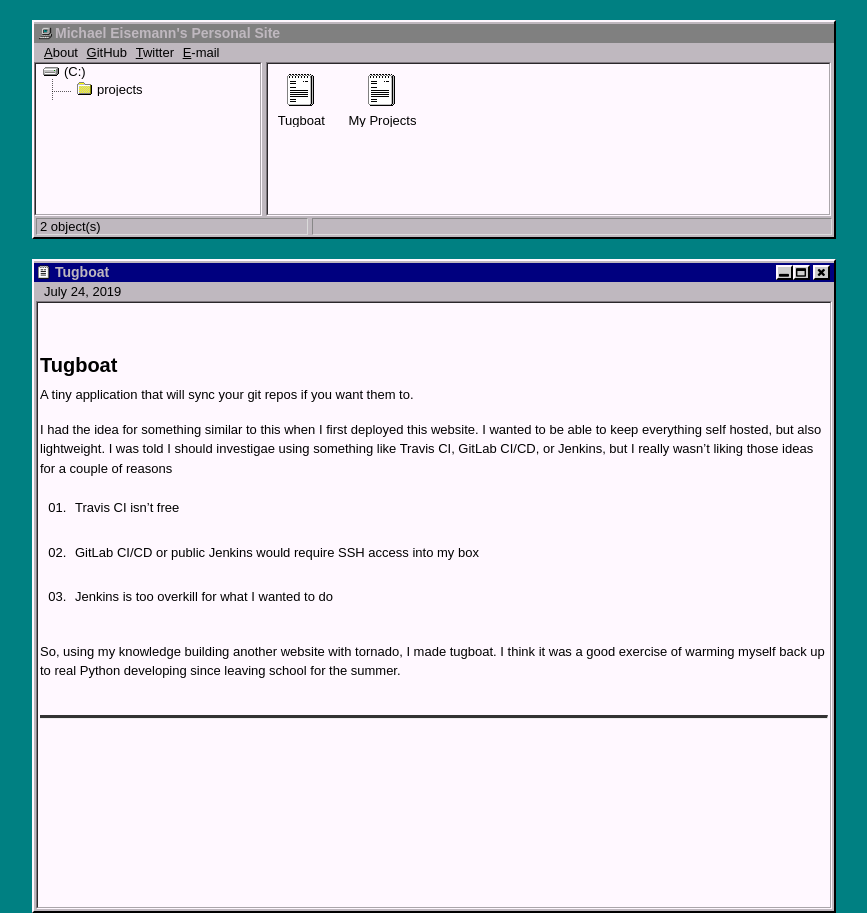
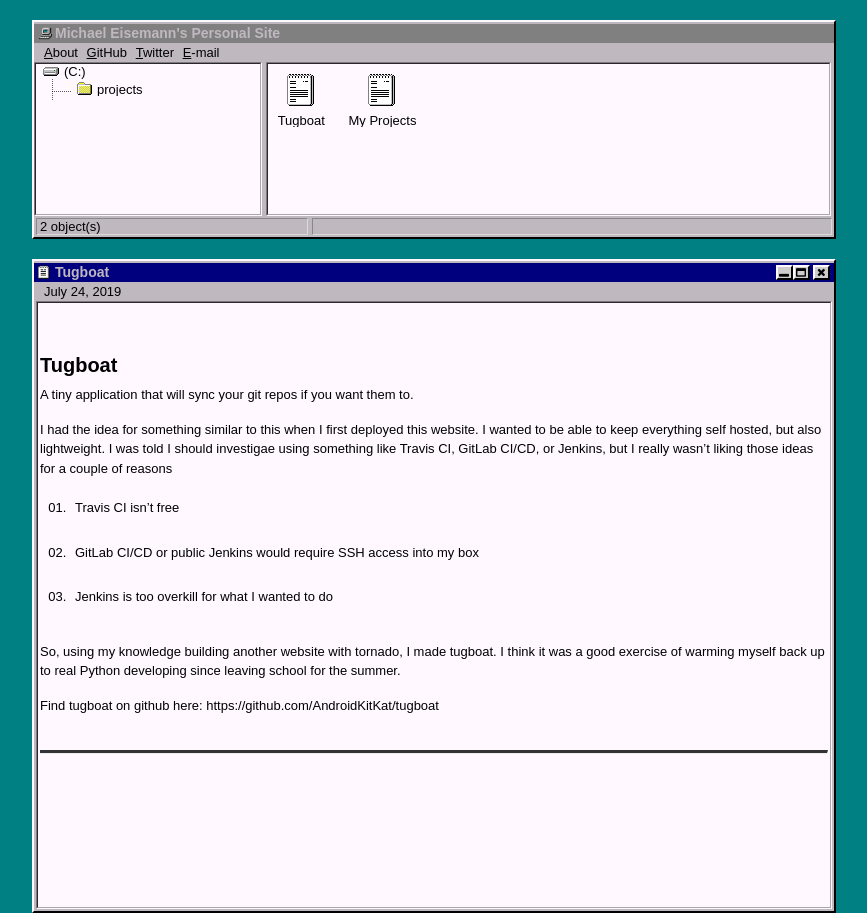
Before and after one commit to AndroidKitKat/personal-site, a Jekyll site: the page built from _posts/2019-07-24-tugboat.md, in a window 1280 px wide. Shown: the whole page, without its empty margins (206-1073 px from the left). Built offline with Jekyll 4.4.1, drawn with Linux system fonts in a browser that asks for light colours.

Commit message:
update tugboat article

```diff
--- a/_posts/2019-07-24-tugboat.md
+++ b/_posts/2019-07-24-tugboat.md
@@ -17,3 +17,6 @@ I had the idea for something similar to this when I first deployed this website.
 3. Jenkins is too overkill for what I wanted to do
 
 So, using my knowledge building another website with tornado, I made tugboat. I think it was a good exercise of warming myself back up to real Python developing since leaving school for the summer.
+
+
+Find tugboat on github here: https://github.com/AndroidKitKat/tugboat
```
